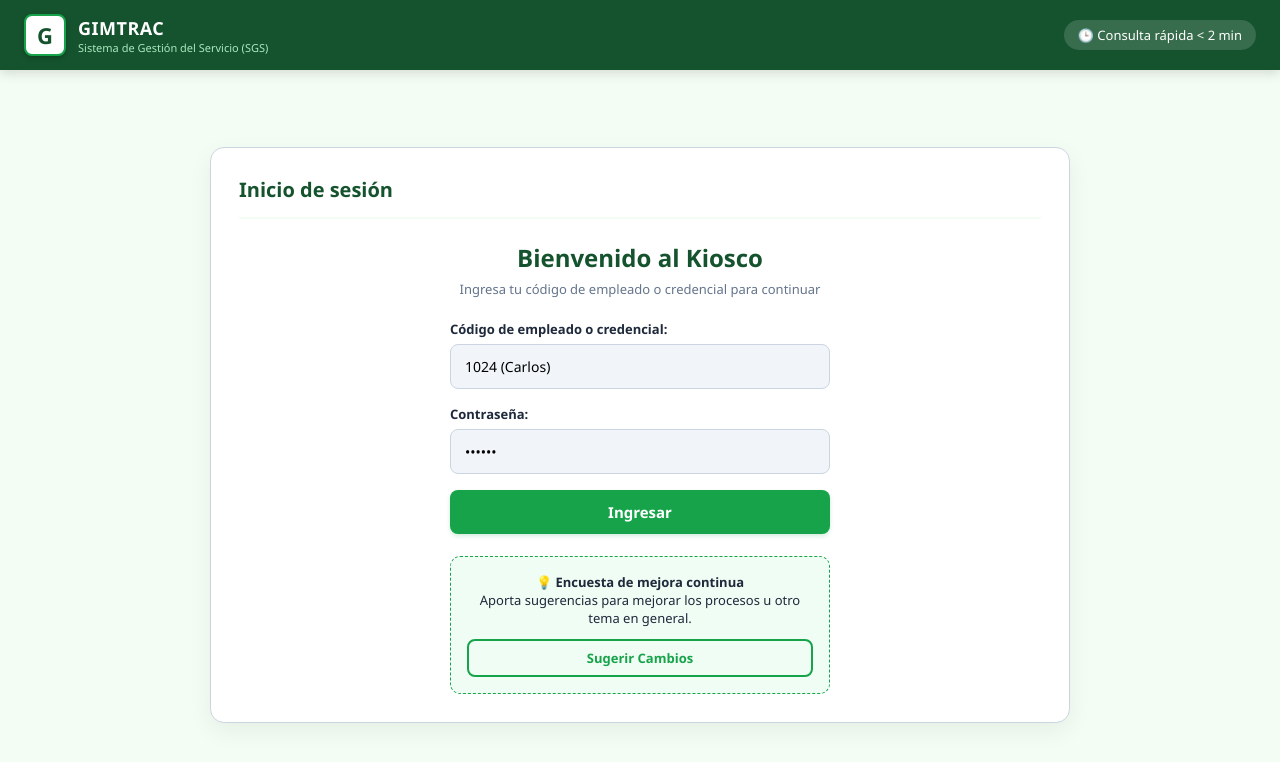
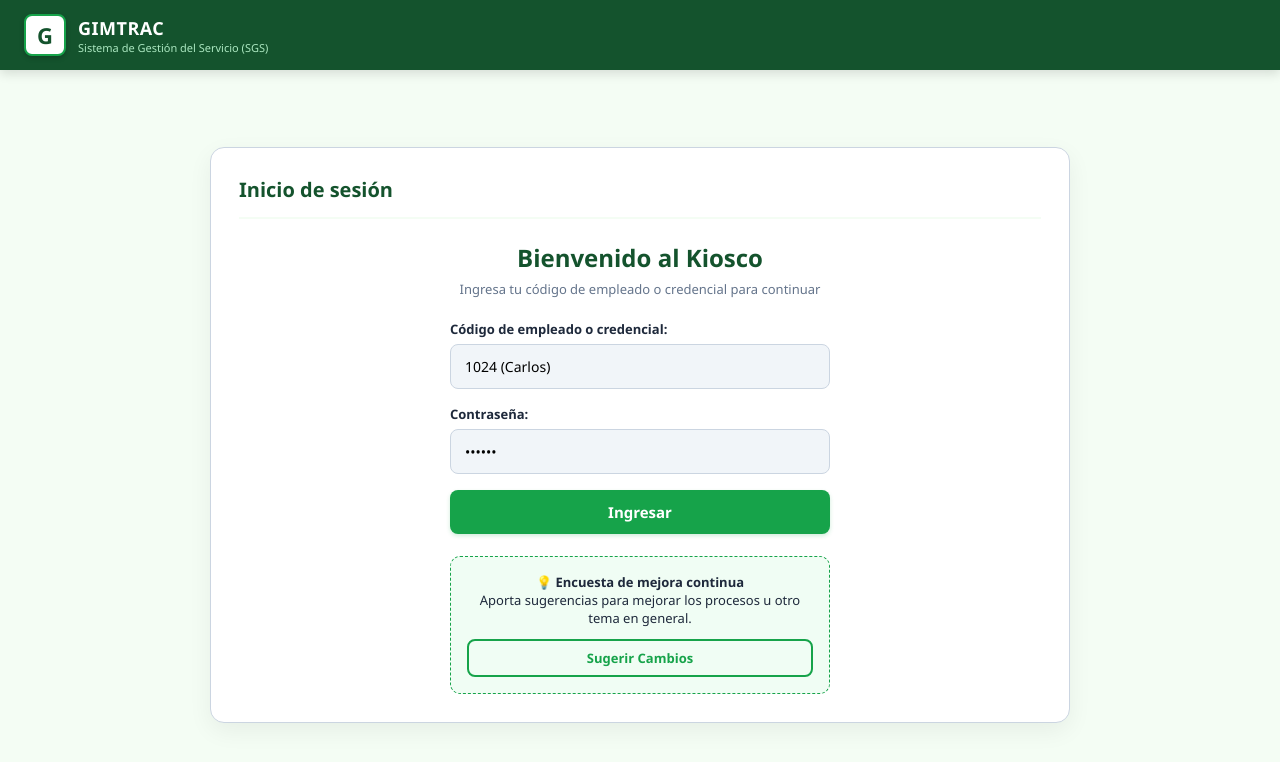
Before and after one commit to OctavioPinoRosas/SistemaDeGestionDelServicio, a plain HTML site: page index.html in a window 1280 px wide. Drawn offline with Linux system fonts and the light colour scheme.

Commit message:
Actualizar interfaz quitando el boton de tiempo

```diff
--- a/index.html
+++ b/index.html
@@ -487,7 +487,6 @@
             </div>
         </div>
         <div class="header-actions">
-            <div class="time-badge">🕒 Consulta rápida &lt; 2 min</div>
             <button id="btnHeaderLogout" class="btn-logout-header" onclick="executeLogout()">
                 🚪 Cerrar sesión
             </button>
```
